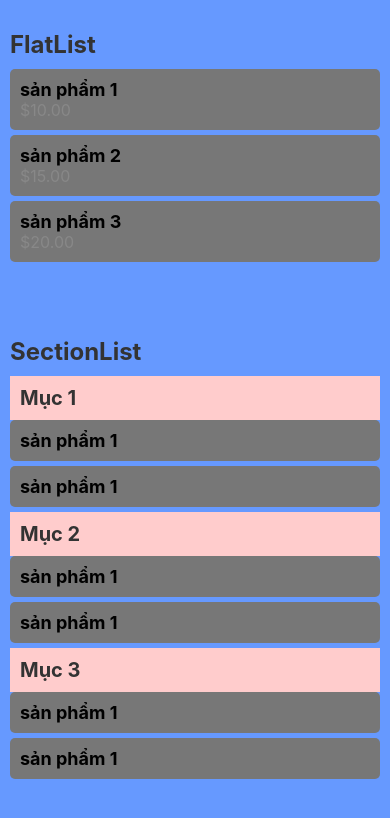
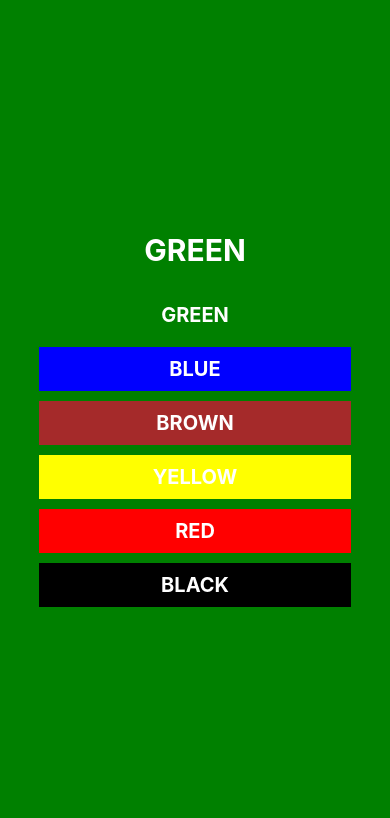
Before and after one commit to vipprokz2k4z/stack-navigation, a React Native app: screen / in a window 390 px wide. Shown: the top 818 px of the page. Built offline with nearby package versions, Linux system fonts and the light colour scheme.

Commit message:
Cập nhật App.js

```diff
--- a/App.js
+++ b/App.js
@@ -1,112 +1,30 @@
-import React from 'react';
-import { View, Text, FlatList, SectionList, TouchableOpacity, Alert, StyleSheet } from 'react-native';
+import React, { useState } from "react";
+import { View, Text, TouchableOpacity, StyleSheet } from "react-native";
 
-// Dữ liệu sản phẩm cho FlatList
-const products = [
-  { id: '1', name: 'sản phẩm 1', price: '10.00' },
-  { id: '2', name: 'sản phẩm 2', price: '15.00' },
-  { id: '3', name: 'sản phẩm 3', price: '20.00' },
-];
+const colors = ["green", "blue", "brown", "yellow", "red", "black"];
 
-// Dữ liệu nhóm sản phẩm cho SectionList
-const groupedProducts = [
-  { title: 'Mục 1', data: ['sản phẩm 1', 'sản phẩm 1'] },
-  { title: 'Mục 2', data: ['sản phẩm 1', 'sản phẩm 1'] },
-  { title: 'Mục 3', data: ['sản phẩm 1', 'sản phẩm 1'] },
-];
+export default function App() {
+  const [bgColor, setBgColor] = useState("green");
 
-const App = () => {
-  // Hàm xử lý khi bấm vào sản phẩm
-  const handleProductPress = (productName) => {
-    Alert.alert('Click', `Chọn: ${productName}`);
-  };
-
-  // Render item cho FlatList
-  const renderItemFlatList = ({ item }) => (
-    <TouchableOpacity
-      style={styles.productItem}
-      onPress={() => handleProductPress(item.name)}
-    >
-      <Text style={styles.productName}>{item.name}</Text>
-      <Text style={styles.productPrice}>${item.price}</Text>
-    </TouchableOpacity>
-  );
-
-  // Render item cho SectionList
-  const renderItemSectionList = ({ item }) => (
-    <TouchableOpacity
-      style={styles.productItem}
-      onPress={() => handleProductPress(item)}
-    >
-      <Text style={styles.productName}>{item}</Text>
-    </TouchableOpacity>
-  );
-
-  // Render header cho SectionList
-  const renderSectionHeader = ({ section }) => (
-    <View style={styles.sectionHeader}>
-      <Text style={styles.sectionTitle}>{section.title}</Text>
+  return (
+    <View style={[styles.container, { backgroundColor: bgColor }]}>
+      <Text style={styles.text}>{bgColor.toUpperCase()}</Text>
+      {colors.map((color) => (
+        <TouchableOpacity
+          key={color}
+          style={[styles.button, { backgroundColor: color }]}
+          onPress={() => setBgColor(color)}
+        >
+          <Text style={styles.buttonText}>{color.toUpperCase()}</Text>
+        </TouchableOpacity>
+      ))}
     </View>
   );
-
-  return (
-    <View style={styles.container}>
-      {/* Tiêu đề FlatList */}
-      <Text style={styles.header}>FlatList</Text>
-      <FlatList
-        data={products}
-        keyExtractor={(item) => item.id}
-        renderItem={renderItemFlatList}
-      />
-
-      {/* Tiêu đề SectionList */}
-      <Text style={styles.header}>SectionList</Text>
-      <SectionList
-        sections={groupedProducts}
-        keyExtractor={(item, index) => item + index}
-        renderItem={renderItemSectionList}
-        renderSectionHeader={renderSectionHeader}
-      />
-    </View>
-  );
-};
+}
 
 const styles = StyleSheet.create({
-  container: {
-    flex: 1,
-    paddingTop: 20,
-    paddingHorizontal: 10,
-    backgroundColor:'#6699FF',
-  },
-  header: {
-    fontSize: 24,
-    fontWeight: 'bold',
-    marginVertical: 10,
-    color: '#333',
-  },
-  productItem: {
-    padding: 10,
-    backgroundColor: '#777',
-    marginBottom: 5,
-    borderRadius: 5,
-  },
-  productName: {
-    fontSize: 18,
-    fontWeight: 'bold',
-  },
-  productPrice: {
-    fontSize: 16,
-    color: '#888',
-  },
-  sectionHeader: {
-    backgroundColor: '#FFCCCC',
-    padding: 10,
-  },
-  sectionTitle: {
-    fontSize: 20,
-    fontWeight: 'bold',
-    color: '#333',
-  },
+  container: { flex: 1, justifyContent: "center", alignItems: "center" },
+  text: { fontSize: 30, marginBottom: 20, color: "white", fontWeight: "bold" },
+  button: { width: "80%", padding: 10, margin: 5, alignItems: "center" },
+  buttonText: { color: "white", fontSize: 20, fontWeight: "bold" },
 });
-
-export default App;
```
